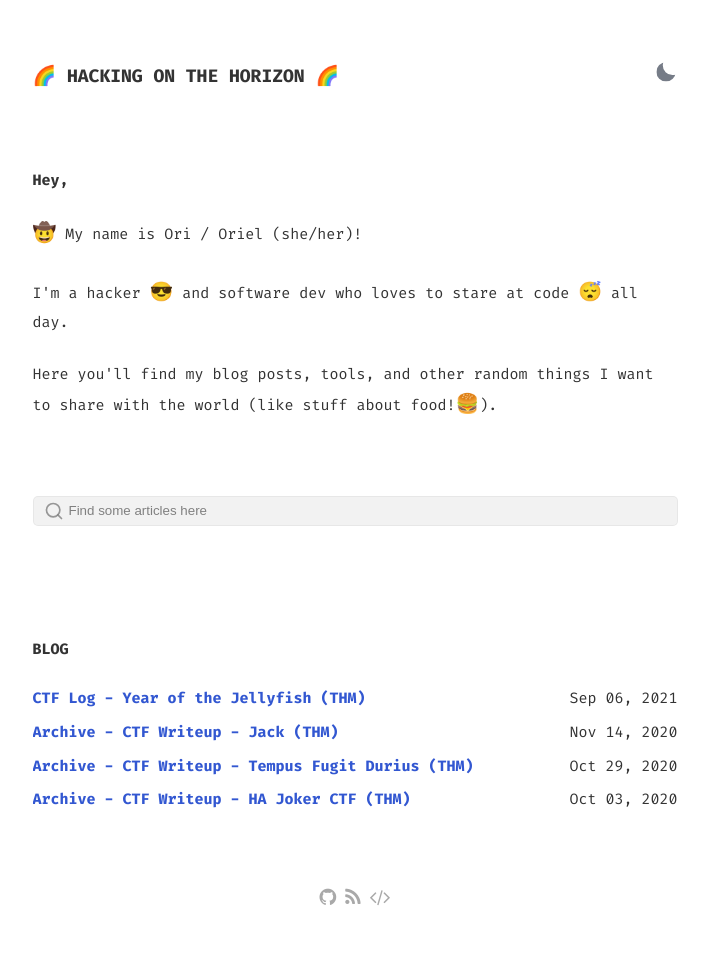
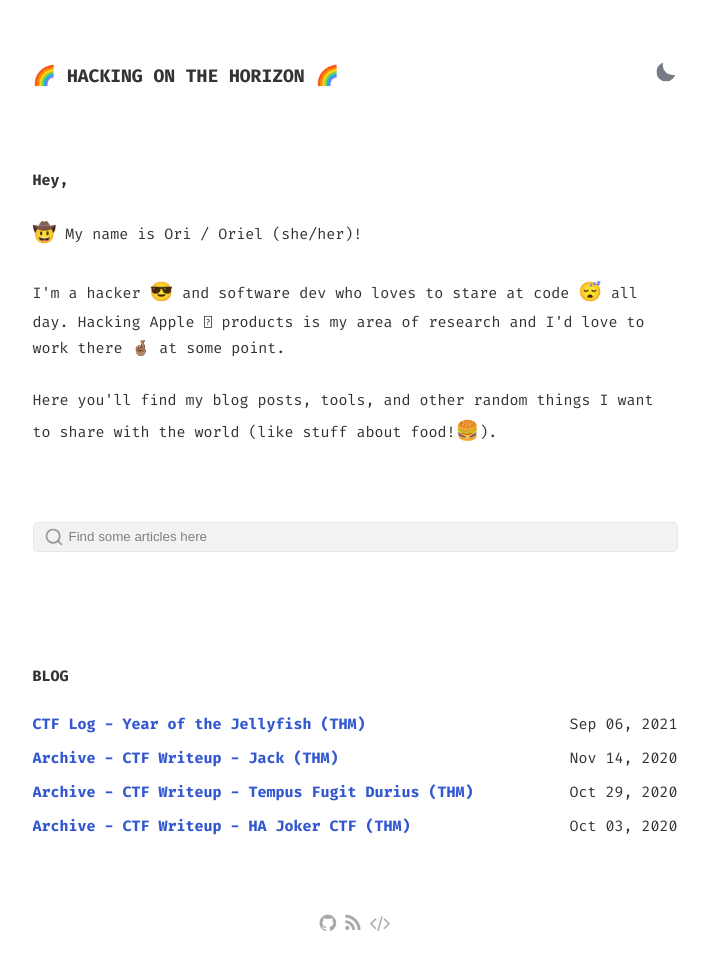
Before and after one commit to OrielOrielOriel/site-old, a Jekyll site: the page built from index.html, in a window 1280 px wide. Shown: the whole page, without its empty margins (285-994 px from the left). Built offline with Jekyll 4.4.1, drawn with Linux system fonts in a browser that asks for light colours; before the commit the page ends 927 px from its top, so only the background shows below that.

Commit message:
Update index.html

```diff
--- a/index.html
+++ b/index.html
@@ -20,7 +20,7 @@ layout: default
             <a class="emoji">🤠</a> My name is Ori / Oriel (she/her)!
             <br>
             <br>
-            I'm a hacker <a class="emoji">😎</a> and software dev who loves to stare at code <a class="emoji">😴</a> all day.
+            I'm a hacker <a class="emoji">😎</a> and software dev who loves to stare at code <a class="emoji">😴</a> all day. Hacking Apple  products is my area of research and I'd love to work there 🤞🏽 at some point.
             <br>
             <br>
             Here you'll find my blog posts, tools, and other random things I want to
```
